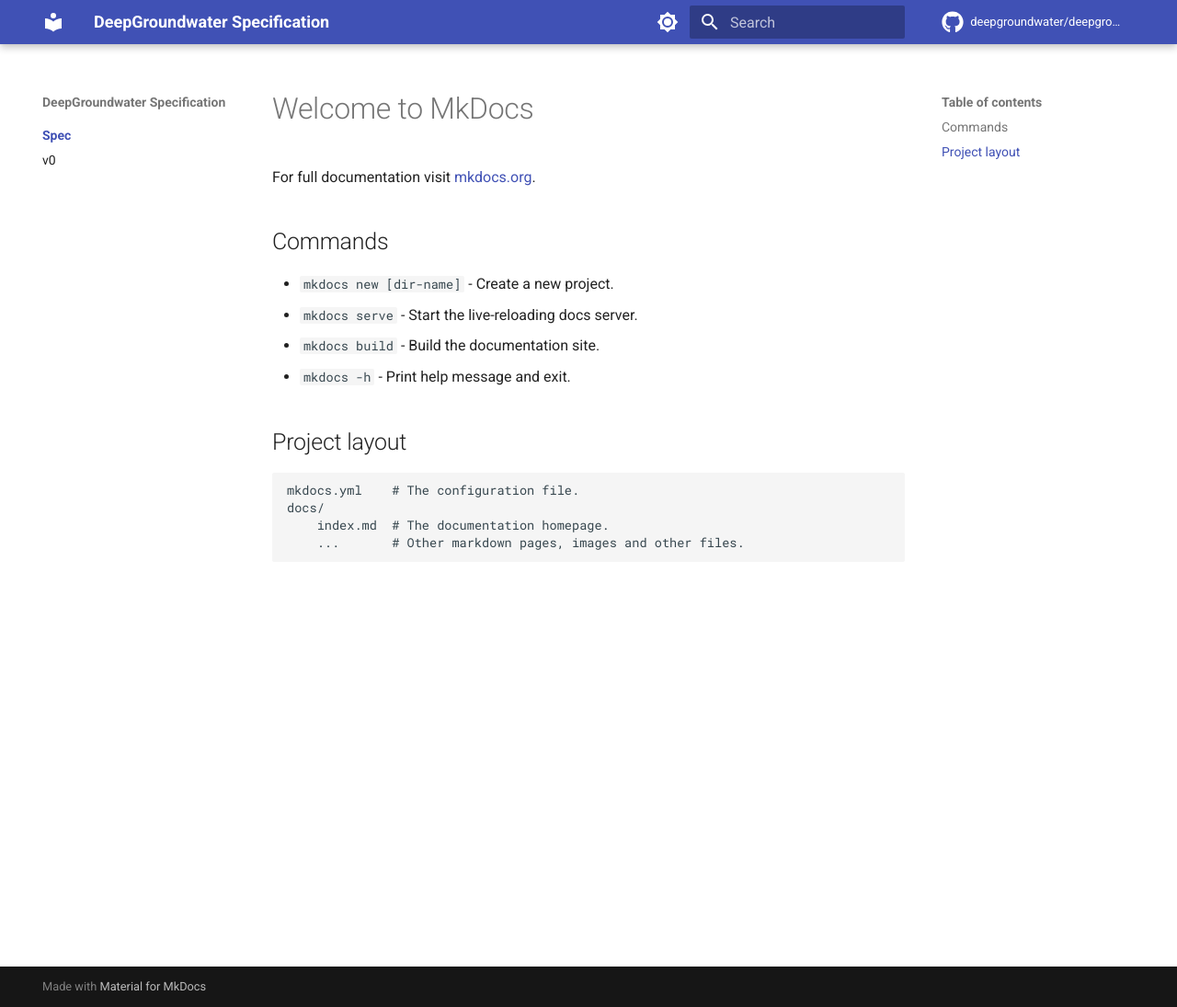
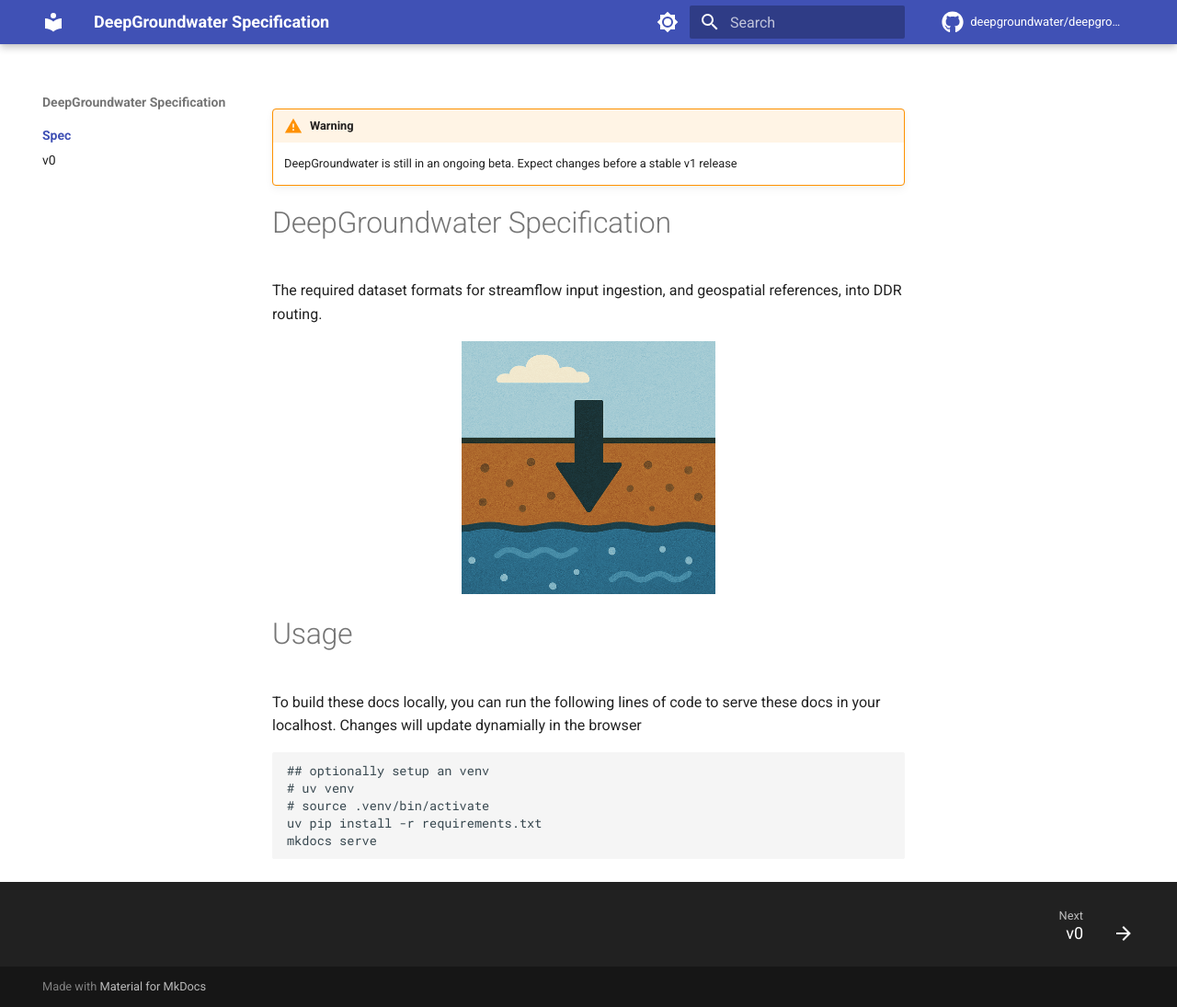
Before and after one commit to leoglonz/DeepGroundwater-specs, an MkDocs documentation site: the page built from docs/index.md, in a window 1280 px wide and 1095 px high. Shown: the whole window at 92% size. Built offline with MkDocs 1.6.1 and Material for MkDocs 9.7.7, drawn with Linux system fonts in a browser that asks for light colours; comment, search, counter and statistics services are not loaded.

Commit message:
Template formatting

````diff
--- a/docs/index.md
+++ b/docs/index.md
@@ -1,17 +1,20 @@
-# Welcome to MkDocs
+!!! Warning
+    DeepGroundwater is still in an ongoing beta. Expect changes before a stable v1 release
 
-For full documentation visit [mkdocs.org](https://www.mkdocs.org).
+# DeepGroundwater Specification
+The required dataset formats for streamflow input ingestion, and geospatial references, into DDR routing.
 
-## Commands
+<p align="center">
+  <img src="img/deep_groundwater_logo.png" width="40%"/>
+</p>
 
-* `mkdocs new [dir-name]` - Create a new project.
-* `mkdocs serve` - Start the live-reloading docs server.
-* `mkdocs build` - Build the documentation site.
-* `mkdocs -h` - Print help message and exit.
 
-## Project layout
-
-    mkdocs.yml    # The configuration file.
-    docs/
-        index.md  # The documentation homepage.
-        ...       # Other markdown pages, images and other files.
+# Usage
+To build these docs locally, you can run the following lines of code to serve these docs in your localhost. Changes will update dynamially in the browser
+```
+## optionally setup an venv
+# uv venv
+# source .venv/bin/activate
+uv pip install -r requirements.txt
+mkdocs serve
+```
````
Also changed, not shown: docs/v0/spec.md (added, +29 -0 lines), docs/img/v0/spec.md (deleted).
